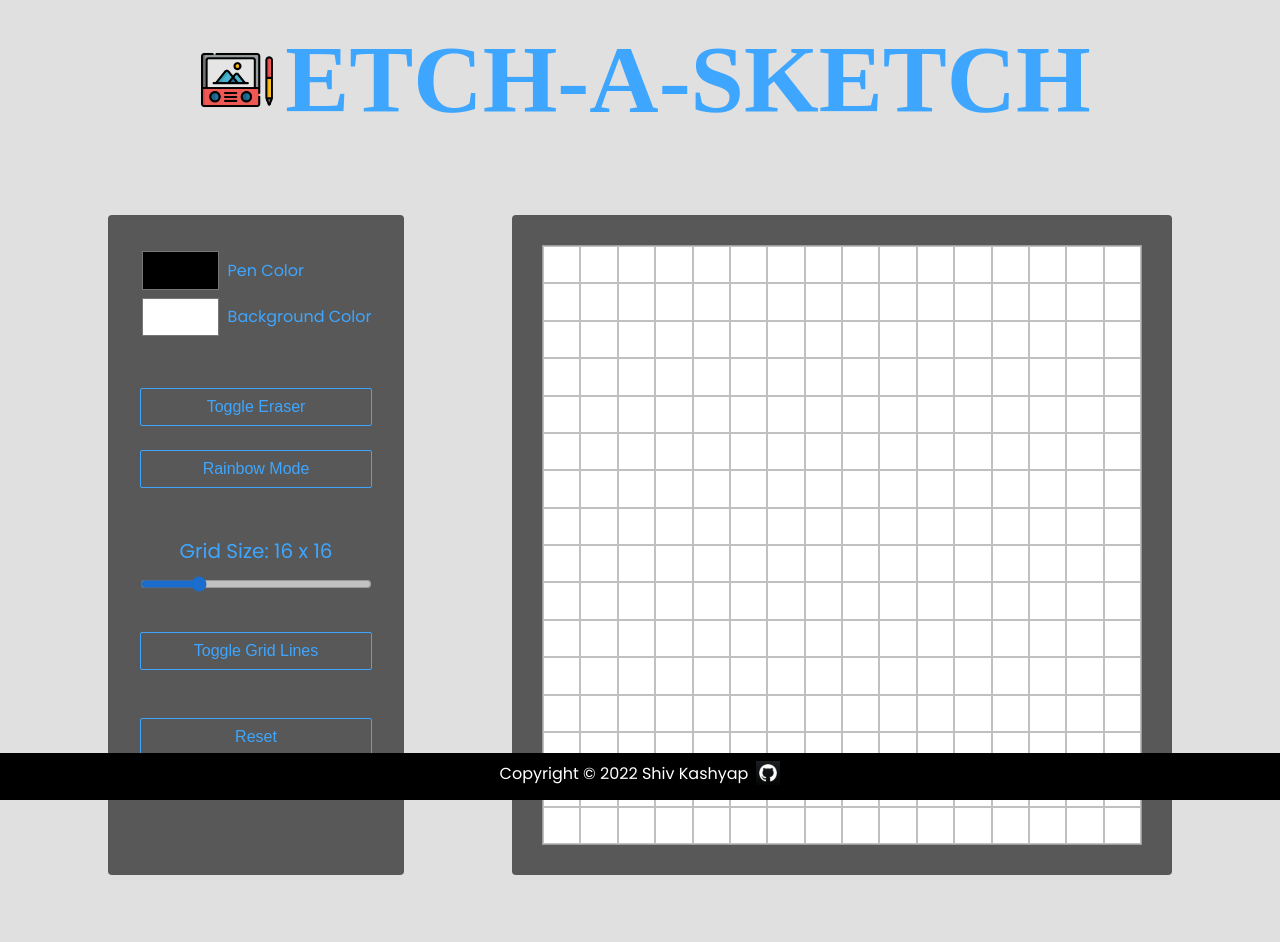
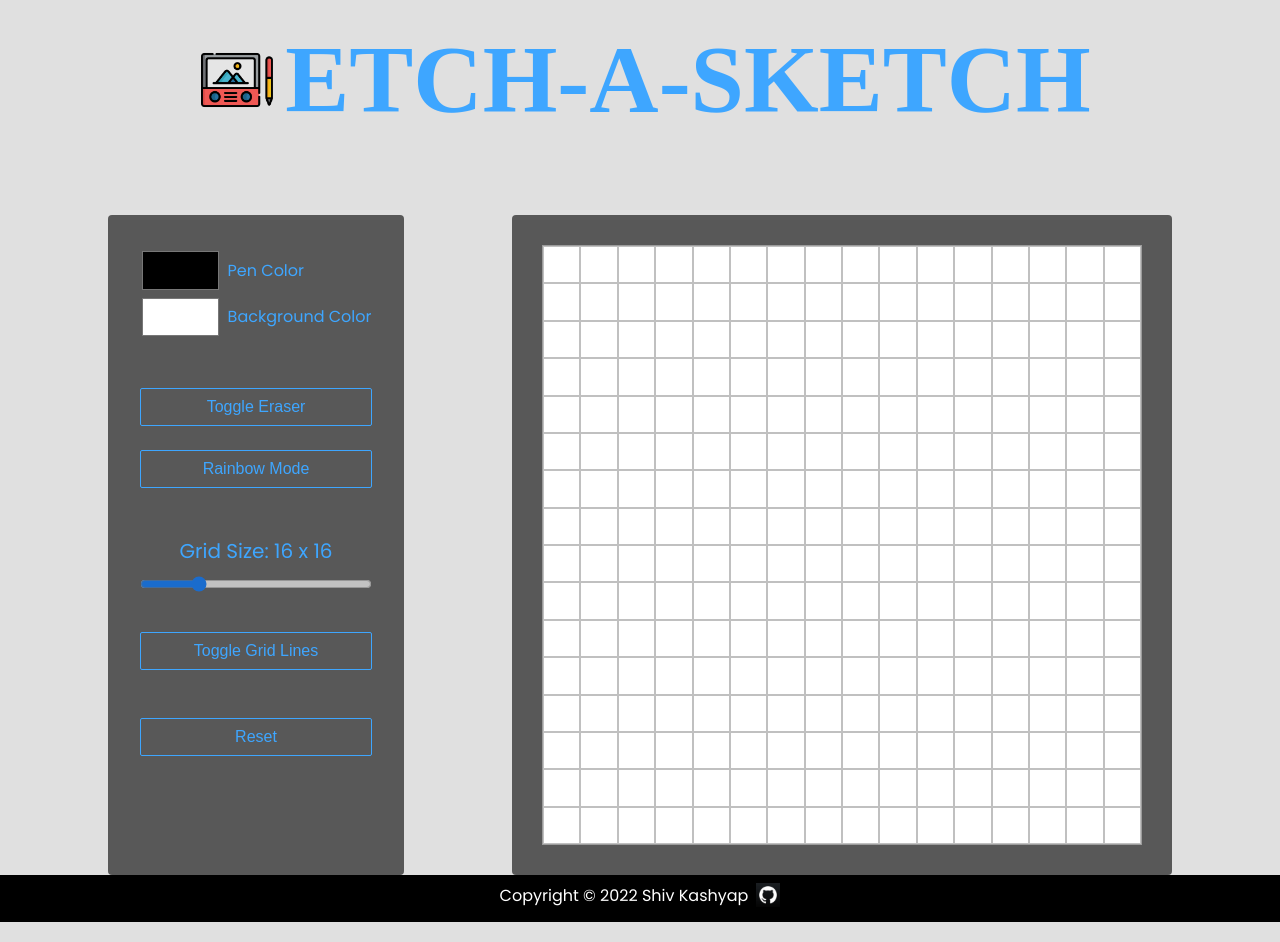
Before and after one commit to shivsgkashyap/etch, a React (Vite) app: page / in a window 1280 px wide. Before the commit the page ends 875 px from the top, so only its background shows below. Built offline with nearby package versions, Linux system fonts and the light colour scheme; a web font is replaced by a local one.

Commit message:
Footer spacing

```diff
--- a/src/App.css
+++ b/src/App.css
@@ -144,7 +144,7 @@ footer {
   display: flex;
   background-color: black;
   justify-content: center;
-  position: fixed;
+  margin-bottom: 20px;
   bottom: 0;
   left: 0;
   right: 0;
```
